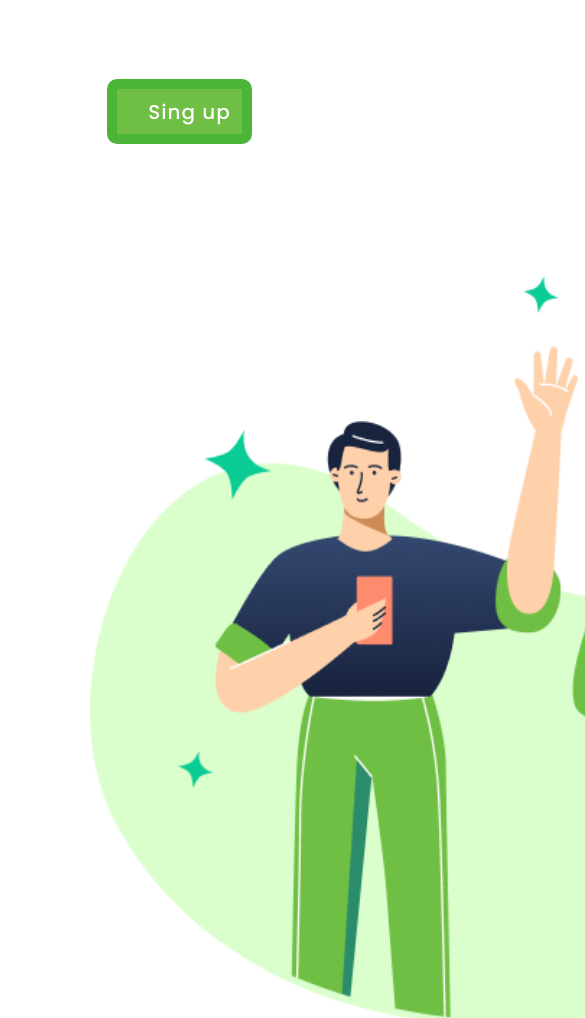
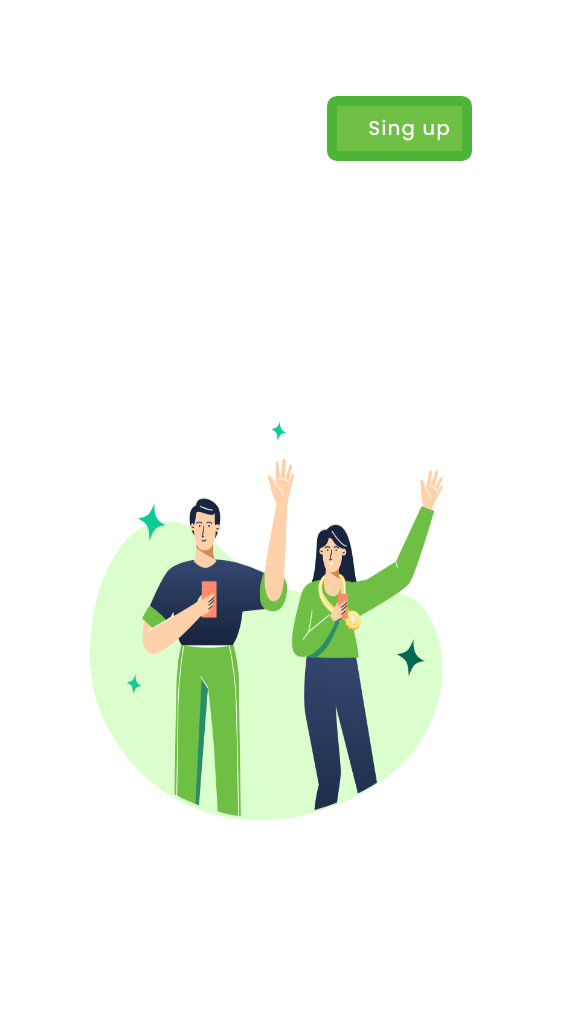
Before and after one commit to Edworld10/easy-shopping, a plain HTML site: page CSS/Desafio 1/index.html in a window 390 px wide. Shown: the top 1018 px of the page, 585 px wide, since content can reach past the window. After the commit the page ends 844 px from the top, so only its background shows below. Drawn offline with Linux system fonts and the light colour scheme.

Commit message:
update h1 e h2

```diff
--- a/CSS/Desafio 1/index.html
+++ b/CSS/Desafio 1/index.html
@@ -11,12 +11,12 @@
     <title>Desafio 1</title>
 </head>
 <body>
-    <header>
+    <header class="container-1">
         <a class="link-header">Products</a>
         <a class="link-header">Company</a>
         <a class="link-header">Blog</a>
         <button class="button-hader">Sing up</button>
-    </header>
+    </header class="container-2">
 
         <img src="./desafio.png" alt="contration" class="logo-image"></main>
         <div class="box">
--- a/CSS/Desafio 1/styles.css
+++ b/CSS/Desafio 1/styles.css
@@ -47,7 +47,7 @@ header {
     padding-left: 90px;
 }
 h1 {
-    font-weight: 1000;
+    font-weight: 900;
     font-size: 60px;
     line-height: 70px;
     letter-spacing: 1px;
@@ -100,6 +100,34 @@ footer {
 
    .link-header {
         display:none;
+
     }
 
+    .button-hader {
+        margin-left: 220px;
+    }
+
+    .logo-image {
+        margin: 250px 0px 0px 0px;
+        padding-right: 50px;
+        width: 500px;
+        height: 400px;
+    }
 }
+.container-1 {
+    font-weight: 500;
+    font-size: 60px;
+    line-height: 70px;
+    letter-spacing: 1px;
+    color: #161A49;
+    padding-bottom: 10px;
+
+}
+.container-2 {
+    font-weight: 500;
+    font-size: 60px;
+    line-height: 70px;
+    letter-spacing: 1px;
+    color: #161A49;
+    padding-bottom: 10px;
+}
```
